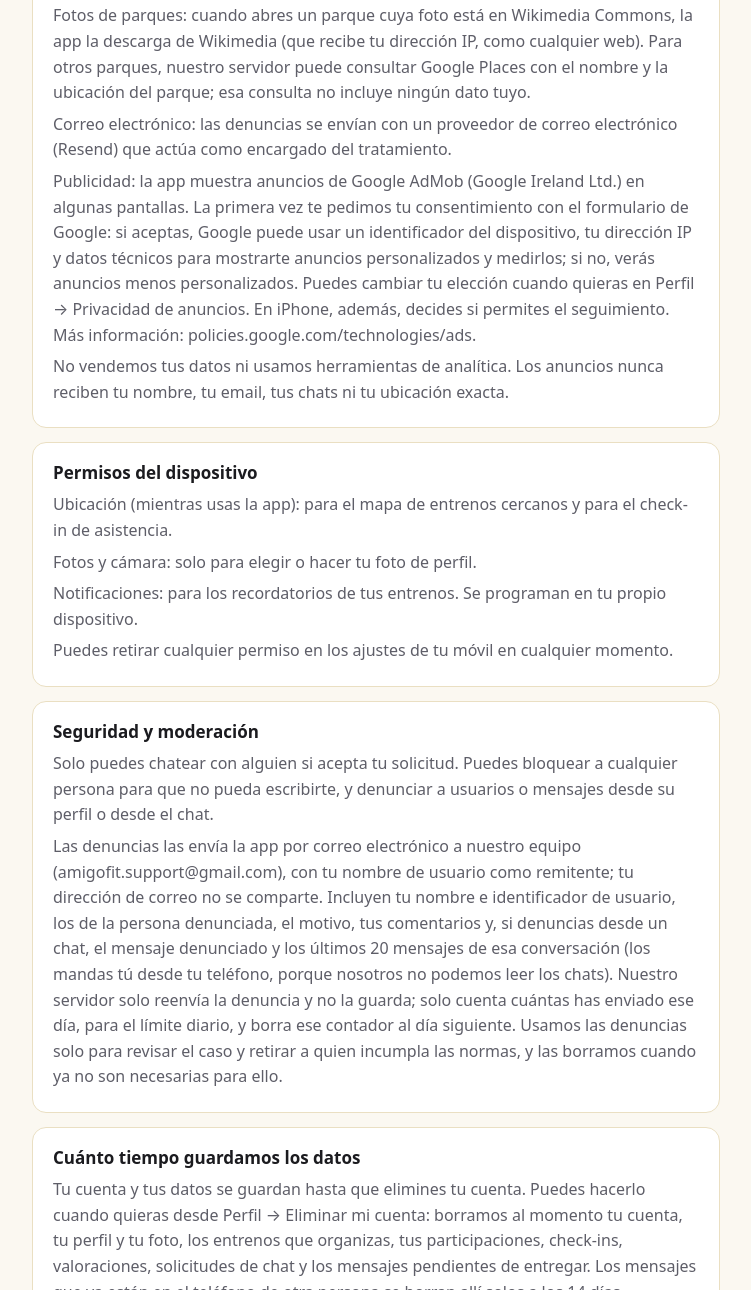
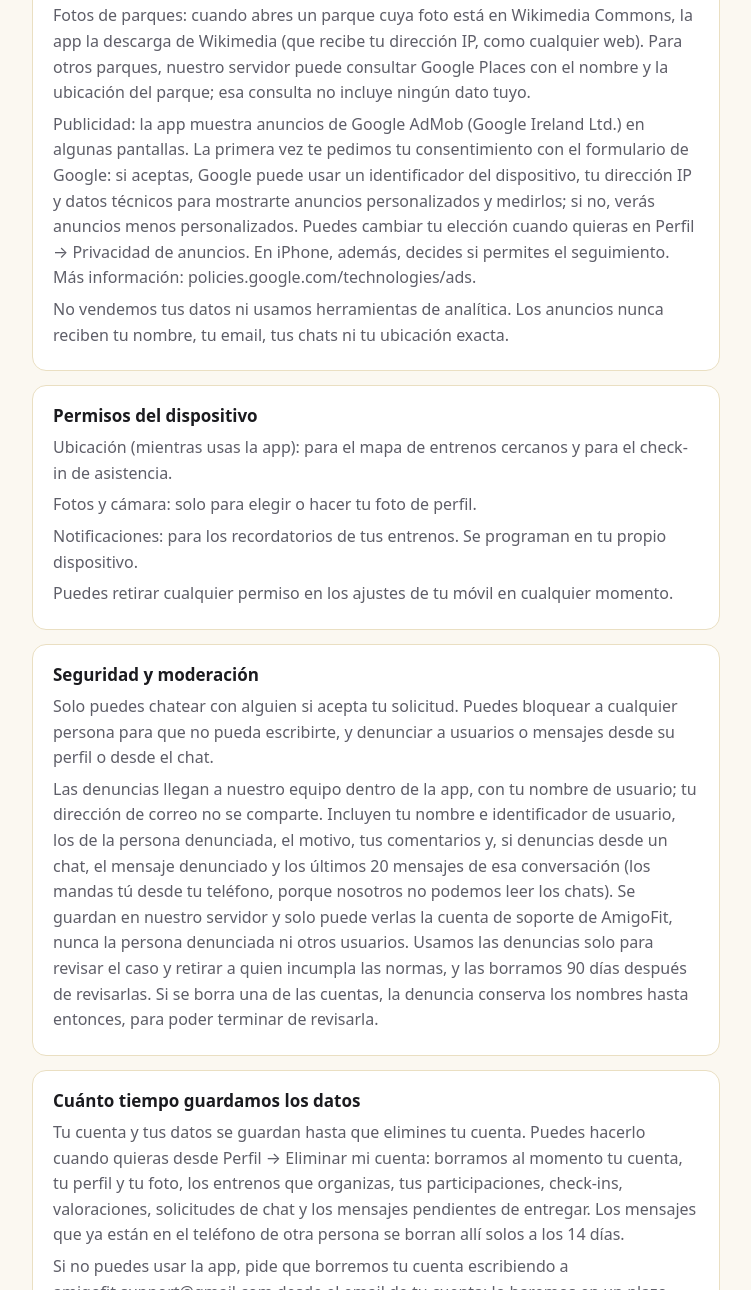
Before and after one commit to amigofitapp/amigofitapp.github.io, a plain HTML site: page privacy.html in a window 1280 px wide. Shown: the part 1849-3139 px from the top of the page, without its empty margins (264-1015 px from the left). Drawn offline with Linux system fonts and the light colour scheme.

Commit message:
Add files via upload

```diff
--- a/privacy.html
+++ b/privacy.html
@@ -65,7 +65,6 @@
       <p>Mapas: para mostrar el mapa usamos Google Maps en Android y Apple Maps en iPhone. Estos servicios reciben la zona del mapa que estás viendo y datos técnicos de la conexión, como tu dirección IP.</p>
       <p>Parques y gimnasios: los parques, zonas de entreno y gimnasios de todos los países de la app vienen incluidos en ella (datos de OpenStreetMap), así que para mostrarlos no enviamos tu ubicación ni la zona del mapa a ningún servicio.</p>
       <p>Fotos de parques: cuando abres un parque cuya foto está en Wikimedia Commons, la app la descarga de Wikimedia (que recibe tu dirección IP, como cualquier web). Para otros parques, nuestro servidor puede consultar Google Places con el nombre y la ubicación del parque; esa consulta no incluye ningún dato tuyo.</p>
-      <p>Correo electrónico: las denuncias se envían con un proveedor de correo electrónico (Resend) que actúa como encargado del tratamiento.</p>
       <p>Publicidad: la app muestra anuncios de Google AdMob (Google Ireland Ltd.) en algunas pantallas. La primera vez te pedimos tu consentimiento con el formulario de Google: si aceptas, Google puede usar un identificador del dispositivo, tu dirección IP y datos técnicos para mostrarte anuncios personalizados y medirlos; si no, verás anuncios menos personalizados. Puedes cambiar tu elección cuando quieras en Perfil → Privacidad de anuncios. En iPhone, además, decides si permites el seguimiento. Más información: policies.google.com/technologies/ads.</p>
       <p>No vendemos tus datos ni usamos herramientas de analítica. Los anuncios nunca reciben tu nombre, tu email, tus chats ni tu ubicación exacta.</p>
     </section>
@@ -79,7 +78,7 @@
     <section>
       <h2>Seguridad y moderación</h2>
       <p>Solo puedes chatear con alguien si acepta tu solicitud. Puedes bloquear a cualquier persona para que no pueda escribirte, y denunciar a usuarios o mensajes desde su perfil o desde el chat.</p>
-      <p>Las denuncias las envía la app por correo electrónico a nuestro equipo (amigofit.support@gmail.com), con tu nombre de usuario como remitente; tu dirección de correo no se comparte. Incluyen tu nombre e identificador de usuario, los de la persona denunciada, el motivo, tus comentarios y, si denuncias desde un chat, el mensaje denunciado y los últimos 20 mensajes de esa conversación (los mandas tú desde tu teléfono, porque nosotros no podemos leer los chats). Nuestro servidor solo reenvía la denuncia y no la guarda; solo cuenta cuántas has enviado ese día, para el límite diario, y borra ese contador al día siguiente. Usamos las denuncias solo para revisar el caso y retirar a quien incumpla las normas, y las borramos cuando ya no son necesarias para ello.</p>
+      <p>Las denuncias llegan a nuestro equipo dentro de la app, con tu nombre de usuario; tu dirección de correo no se comparte. Incluyen tu nombre e identificador de usuario, los de la persona denunciada, el motivo, tus comentarios y, si denuncias desde un chat, el mensaje denunciado y los últimos 20 mensajes de esa conversación (los mandas tú desde tu teléfono, porque nosotros no podemos leer los chats). Se guardan en nuestro servidor y solo puede verlas la cuenta de soporte de AmigoFit, nunca la persona denunciada ni otros usuarios. Usamos las denuncias solo para revisar el caso y retirar a quien incumpla las normas, y las borramos 90 días después de revisarlas. Si se borra una de las cuentas, la denuncia conserva los nombres hasta entonces, para poder terminar de revisarla.</p>
     </section>
     <section>
       <h2>Cuánto tiempo guardamos los datos</h2>
```
Also changed, not shown: privacy-en.html (+1 -2 lines).
